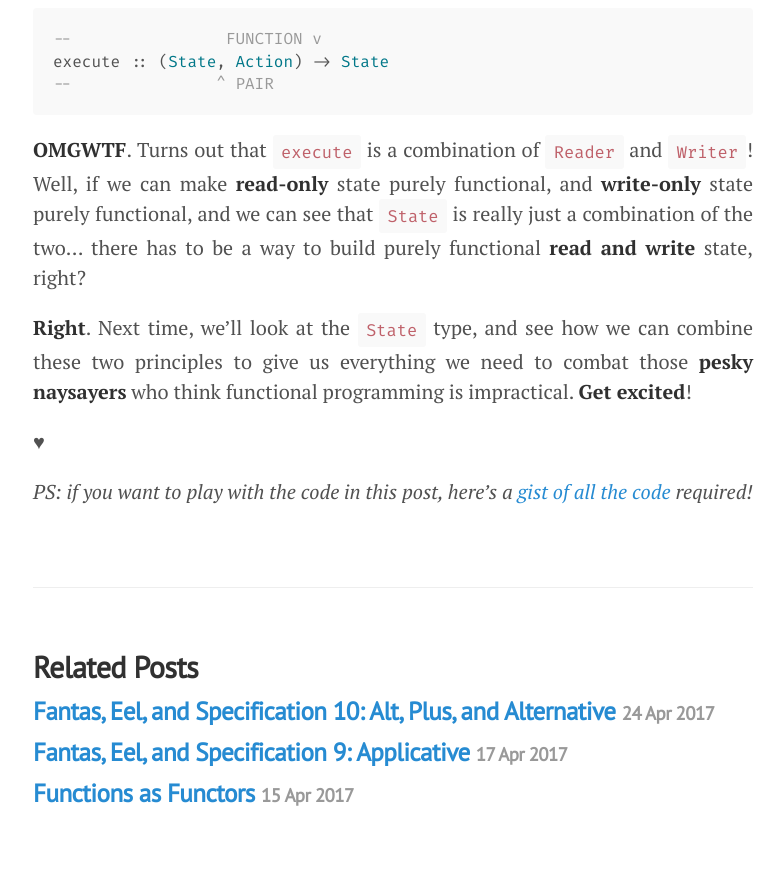
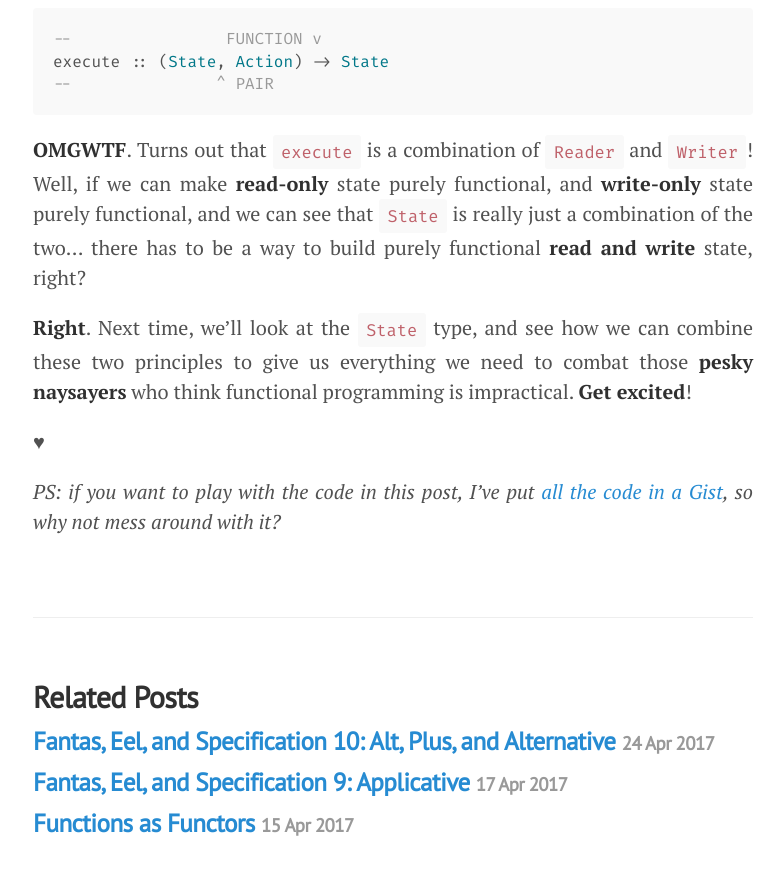
Before and after one commit to i-am-tom/i-am-tom.github.io, a Jekyll site: the page built from _posts/2017-04-27-pairs-as-functors.md, in a window 1280 px wide and 900 px high, scrolled down 4972 px. Shown: the top 875 px of the window, without its empty margins (247-1031 px from the left). Built offline with Jekyll 4.4.1, drawn with Linux system fonts in a browser that asks for light colours; comment, search, counter and statistics services are not loaded.

Commit message:
I believe there's one more pun right here!

```diff
--- a/_posts/2017-04-27-pairs-as-functors.md
+++ b/_posts/2017-04-27-pairs-as-functors.md
@@ -163,4 +163,4 @@ execute :: (State, Action) -> State
 
 &hearts;
 
-_PS: if you want to play with the code in this post, here's a [gist of all the code](I've put [all the code in a Gist](https://gist.github.com/i-am-tom/286cb133f74404305814e311e7162351), so why not mess around with it?) required!_
+_PS: if you want to play with the code in this post, I've put [all the code in a Gist](https://gist.github.com/i-am-tom/286cb133f74404305814e311e7162351), so why not mess around with it?_
```
